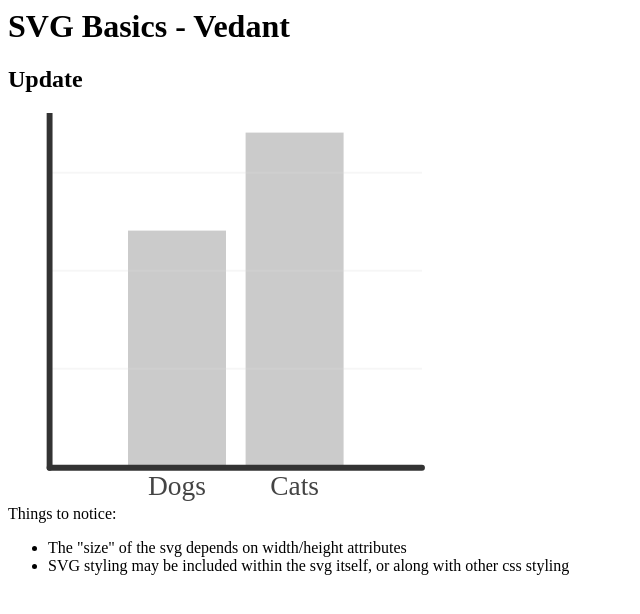
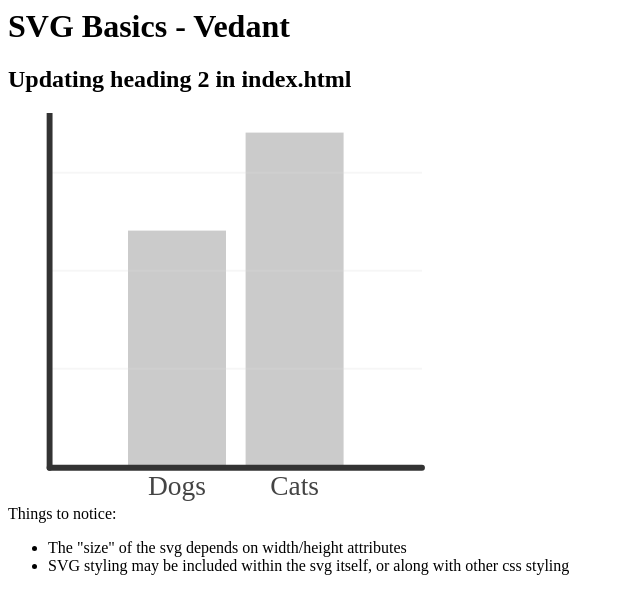
Before and after one commit to VVCoding/MySVGBasics, a plain HTML site: page index.html in a window 1280 px wide. Shown: the whole page, without its empty margins (0-640 px from the left). Drawn offline with Linux system fonts and the light colour scheme.

Commit message:
Updated the second heading in index.html

```diff
--- a/index.html
+++ b/index.html
@@ -5,7 +5,7 @@
 </head>
 <body>
   <h1>SVG Basics - Vedant</h1>
-  <h2>Update</h2>
+  <h2>Updating heading 2 in index.html</h2>
 
   <svg xmlns="http://www.w3.org/2000/svg" viewBox="0 0 300 200" width="50%" height="50%">
     <rect class="bar" x="50" y="60" width="50" height="120"/>
```
